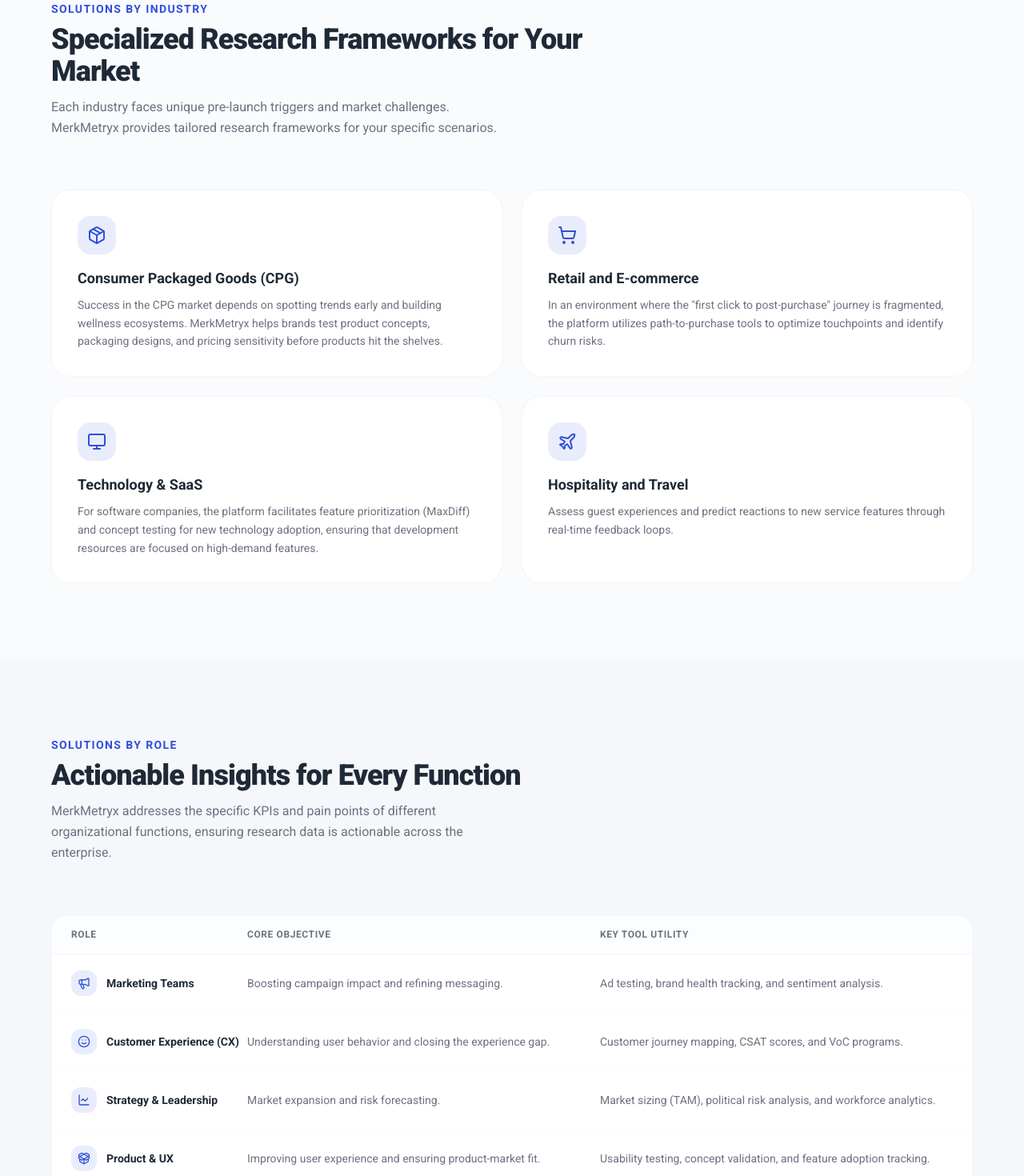
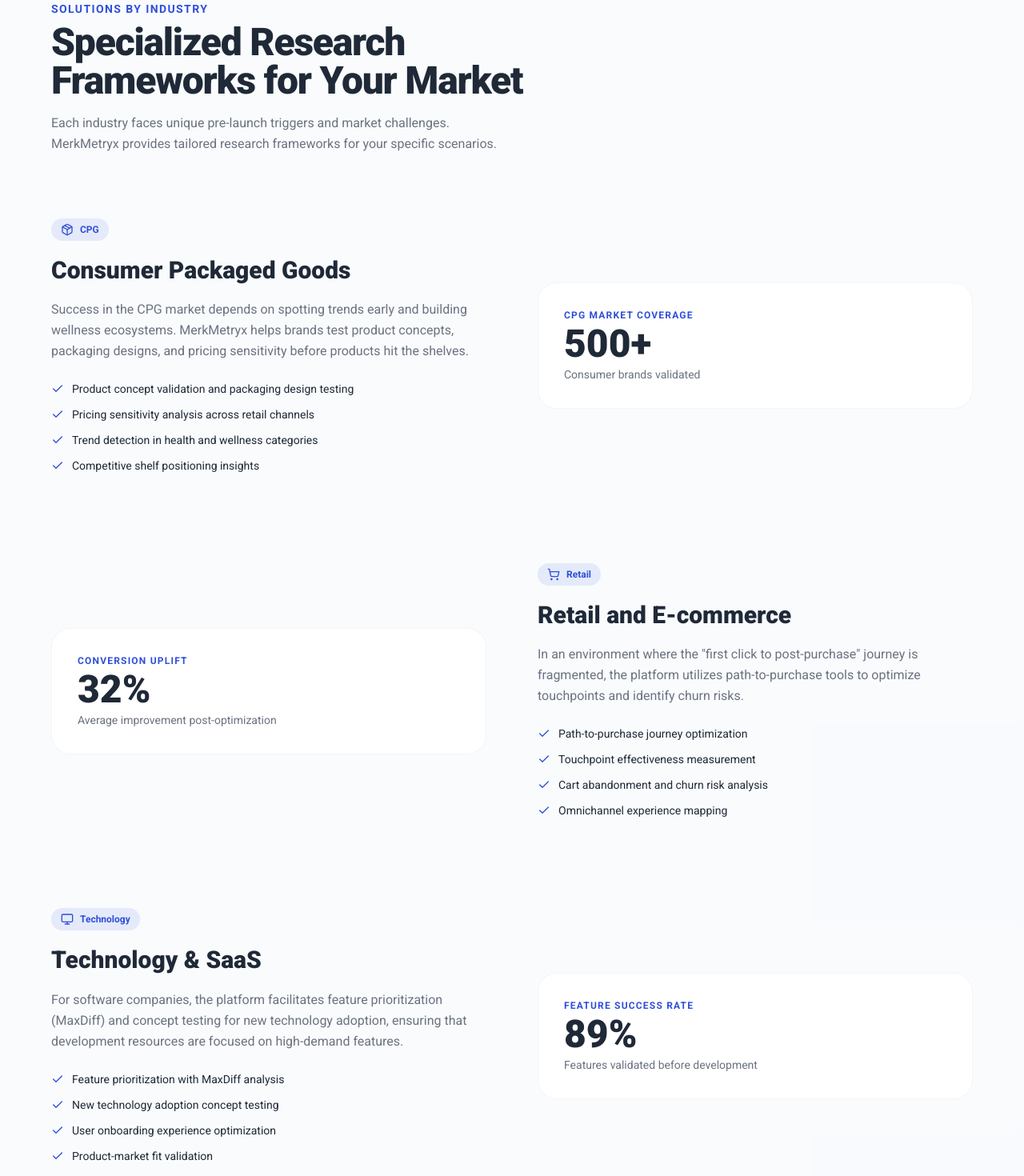
Before and after one commit to manmindersingh01/merk-new, a Next.js app: page /solutions in a window 1280 px wide. Shown: the part 620-2090 px from the top of the page at 80% size. Built offline with nearby package versions, Linux system fonts and the light colour scheme.

Commit message:
Solutions completed

```diff
--- a/components/sections/solutions/industry-solutions-section.tsx
+++ b/components/sections/solutions/industry-solutions-section.tsx
@@ -1,81 +1,179 @@
 "use client";
 
 import { motion } from "motion/react";
-import { Package, ShoppingCart, Monitor, Plane } from "lucide-react";
+import { Package, ShoppingCart, Monitor, Plane, Check } from "lucide-react";
+import { cn } from "@/lib/utils";
 
 const industries = [
 	{
 		icon: Package,
-		name: "Consumer Packaged Goods (CPG)",
+		tag: "CPG",
+		name: "Consumer Packaged Goods",
 		description:
 			"Success in the CPG market depends on spotting trends early and building wellness ecosystems. MerkMetryx helps brands test product concepts, packaging designs, and pricing sensitivity before products hit the shelves.",
+		capabilities: [
+			"Product concept validation and packaging design testing",
+			"Pricing sensitivity analysis across retail channels",
+			"Trend detection in health and wellness categories",
+			"Competitive shelf positioning insights",
+		],
+		visual: {
+			label: "CPG Market Coverage",
+			stat: "500+",
+			sublabel: "Consumer brands validated",
+		},
+		reverse: false,
 	},
 	{
 		icon: ShoppingCart,
+		tag: "Retail",
 		name: "Retail and E-commerce",
-		description: `In an environment where the "first click to post-purchase" journey is fragmented, the platform utilizes path-to-purchase tools to optimize touchpoints and identify churn risks.`,
+		description:
+			'In an environment where the "first click to post-purchase" journey is fragmented, the platform utilizes path-to-purchase tools to optimize touchpoints and identify churn risks.',
+		capabilities: [
+			"Path-to-purchase journey optimization",
+			"Touchpoint effectiveness measurement",
+			"Cart abandonment and churn risk analysis",
+			"Omnichannel experience mapping",
+		],
+		visual: {
+			label: "Conversion Uplift",
+			stat: "32%",
+			sublabel: "Average improvement post-optimization",
+		},
+		reverse: true,
 	},
 	{
 		icon: Monitor,
+		tag: "Technology",
 		name: "Technology & SaaS",
 		description:
 			"For software companies, the platform facilitates feature prioritization (MaxDiff) and concept testing for new technology adoption, ensuring that development resources are focused on high-demand features.",
+		capabilities: [
+			"Feature prioritization with MaxDiff analysis",
+			"New technology adoption concept testing",
+			"User onboarding experience optimization",
+			"Product-market fit validation",
+		],
+		visual: {
+			label: "Feature Success Rate",
+			stat: "89%",
+			sublabel: "Features validated before development",
+		},
+		reverse: false,
 	},
 	{
 		icon: Plane,
+		tag: "Hospitality",
 		name: "Hospitality and Travel",
 		description:
-			"Assess guest experiences and predict reactions to new service features through real-time feedback loops.",
+			"Assess guest experiences and predict reactions to new service features through real-time feedback loops, ensuring every touchpoint enhances satisfaction and loyalty.",
+		capabilities: [
+			"Guest experience journey mapping",
+			"Service feature reaction prediction",
+			"Real-time feedback loop implementation",
+			"Satisfaction and loyalty tracking",
+		],
+		visual: {
+			label: "Guest Satisfaction",
+			stat: "4.8/5",
+			sublabel: "Average rating improvement",
+		},
+		reverse: true,
 	},
 ];
+
+interface VisualBlock {
+	label: string;
+	stat: string;
+	sublabel: string;
+}
+
+function IndustryVisual({ visual }: { visual: VisualBlock }) {
+	return (
+		<div className="rounded-2xl border border-border/40 bg-card p-6 sm:rounded-3xl sm:p-8">
+			<p className="mb-1 text-xs font-semibold uppercase tracking-widest text-primary">
+				{visual.label}
+			</p>
+			<p className="text-3xl font-extrabold text-foreground sm:text-4xl md:text-5xl">
+				{visual.stat}
+			</p>
+			<p className="mt-1 text-xs text-muted-foreground sm:text-sm">
+				{visual.sublabel}
+			</p>
+		</div>
+	);
+}
 
 export function IndustrySolutionsSection() {
 	return (
 		<section className="bg-card/40 px-4 py-16 sm:px-6 sm:py-24 md:px-10 lg:px-16">
-			<div className="mx-auto max-w-7xl">
+			<div className="mx-auto max-w-6xl">
 				{/* Heading */}
 				<motion.div
 					initial={{ opacity: 0, y: 20 }}
 					whileInView={{ opacity: 1, y: 0 }}
 					viewport={{ once: true }}
 					transition={{ duration: 0.5 }}
-					className="mb-12 sm:mb-16"
+					className="mb-16 sm:mb-20"
 				>
 					<p className="text-xs font-semibold uppercase tracking-widest text-primary sm:text-sm">
 						Solutions by Industry
 					</p>
-					<h2 className="mt-2 max-w-2xl text-2xl font-extrabold tracking-tight text-foreground sm:text-3xl md:text-4xl">
+					<h2 className="mt-2 max-w-2xl text-3xl font-extrabold tracking-tight text-foreground sm:text-4xl md:text-5xl">
 						Specialized Research Frameworks for Your Market
 					</h2>
-					<p className="mt-3 max-w-xl text-sm leading-relaxed text-muted-foreground sm:text-base">
+					<p className="mt-4 max-w-xl text-sm leading-relaxed text-muted-foreground sm:text-base">
 						Each industry faces unique pre-launch triggers and market challenges.
 						MerkMetryx provides tailored research frameworks for your specific
 						scenarios.
 					</p>
 				</motion.div>
 
-				{/* Grid */}
-				<div className="grid gap-4 sm:gap-6 lg:grid-cols-2">
+				{/* Alternating feature rows */}
+				<div className="flex flex-col gap-20 sm:gap-28">
 					{industries.map((industry, i) => {
 						const Icon = industry.icon;
 						return (
 							<motion.div
 								key={i}
-								initial={{ opacity: 0, y: 24 }}
+								initial={{ opacity: 0, y: 32 }}
 								whileInView={{ opacity: 1, y: 0 }}
 								viewport={{ once: true }}
-								transition={{ duration: 0.5, delay: i * 0.08 }}
-								className="rounded-2xl border border-border/40 bg-card p-6 transition-shadow hover:shadow-md sm:rounded-3xl sm:p-8"
+								transition={{ duration: 0.6 }}
+								className={cn(
+									"grid items-center gap-10 lg:grid-cols-2 lg:gap-16",
+									industry.reverse && "lg:[&>*:first-child]:order-2"
+								)}
 							>
-								<div className="mb-4 inline-flex items-center justify-center rounded-xl bg-primary/10 p-3">
-									<Icon className="size-5 text-primary sm:size-6" />
+								{/* Text side */}
+								<div>
+									<div className="mb-4 inline-flex items-center gap-2 rounded-full bg-primary/10 px-3 py-1.5">
+										<Icon className="size-4 text-primary" />
+										<span className="text-xs font-semibold text-primary">
+											{industry.tag}
+										</span>
+									</div>
+									<h3 className="text-xl font-extrabold leading-snug text-foreground sm:text-2xl md:text-3xl">
+										{industry.name}
+									</h3>
+									<p className="mt-4 text-sm leading-relaxed text-muted-foreground sm:text-base">
+										{industry.description}
+									</p>
+									<ul className="mt-6 flex flex-col gap-3">
+										{industry.capabilities.map((capability, j) => (
+											<li key={j} className="flex items-start gap-2.5">
+												<Check className="mt-0.5 size-4 shrink-0 text-primary" />
+												<span className="text-sm text-foreground">
+													{capability}
+												</span>
+											</li>
+										))}
+									</ul>
 								</div>
-								<h3 className="text-base font-bold text-foreground sm:text-lg">
-									{industry.name}
-								</h3>
-								<p className="mt-2 text-sm leading-relaxed text-muted-foreground">
-									{industry.description}
-								</p>
+
+								{/* Visual side */}
+								<IndustryVisual visual={industry.visual} />
 							</motion.div>
 						);
 					})}
```
